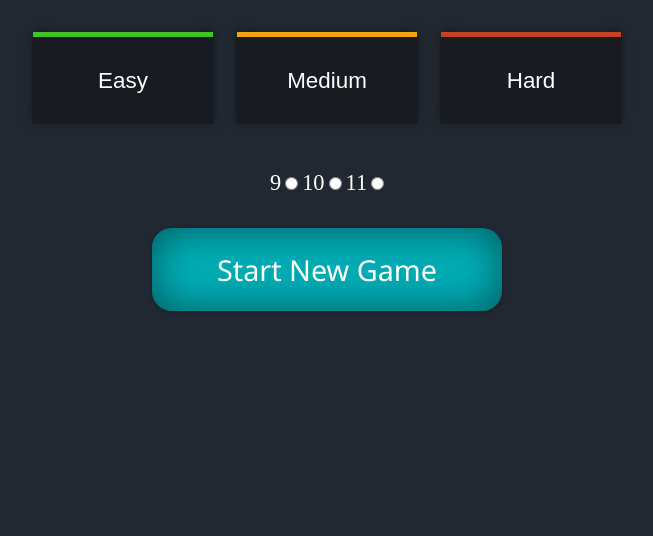
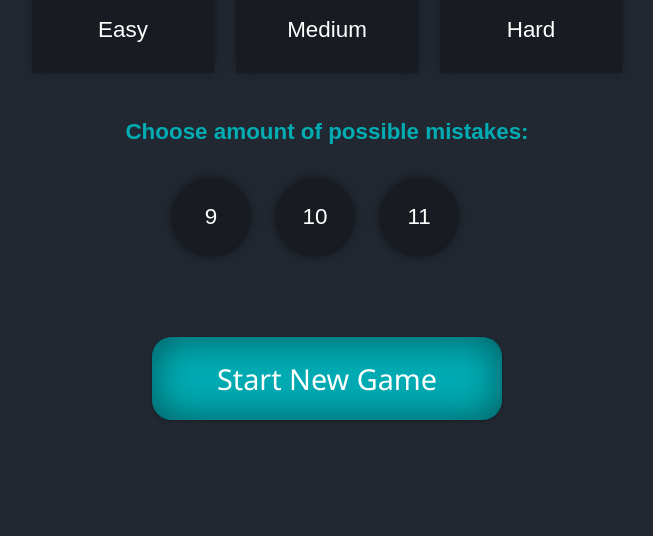
Before and after one commit to Balldoro/Hangman, a website built with webpack: page src/html/index.html in a window 1280 px wide. Shown: the part 264-800 px from the top of the page, without its empty margins (313-966 px from the left). Built offline with nearby package versions, Linux system fonts and the light colour scheme.

Commit message:
Style mistakes labels, add info to settings

```diff
--- a/src/html/index.html
+++ b/src/html/index.html
@@ -11,6 +11,7 @@
       <h1 class="hangman__title">Hangman Game</h1>
       <form class="settings">
         <div class="settings__difficulty-container">
+          <h2 class="settings__title">Choose difficulty level:</h2>
           <input
             type="radio"
             id="difficulty-1"
@@ -43,7 +44,7 @@
           >
         </div>
         <div class="settings__mistakes-container">
-          <label class="settings__mistake-label" for="mistakes-1">9</label>
+          <h2 class="settings__title">Choose amount of possible mistakes:</h2>
           <input
             type="radio"
             id="mistakes-1"
@@ -51,7 +52,7 @@
             class="settings__mistake"
             name="mistakes"
           />
-          <label class="settings__mistake-label" for="mistakes-2">10</label>
+          <label class="settings__mistake-label" for="mistakes-1">9</label>
           <input
             type="radio"
             id="mistakes-2"
@@ -59,7 +60,7 @@
             class="settings__mistake"
             name="mistakes"
           />
-          <label class="settings__mistake-label" for="mistakes-3">11</label>
+          <label class="settings__mistake-label" for="mistakes-2">10</label>
           <input
             type="radio"
             id="mistakes-3"
@@ -67,6 +68,7 @@
             class="settings__mistake"
             name="mistakes"
           />
+          <label class="settings__mistake-label" for="mistakes-3">11</label>
         </div>
         <button class="btn btn--start">Start New Game</button>
       </form>
--- a/src/scss/components/_settings.scss
+++ b/src/scss/components/_settings.scss
@@ -4,40 +4,47 @@
   justify-content: center;
   width: 100%;
   text-align: center;
-  &__difficulty-container {
+  &__title {
+    flex-basis: 100%;
+    margin-bottom: 2rem;
+    font-family: Arial, Helvetica, sans-serif;
+    font-size: $m-font;
+    color: $main-color;
+  }
+  &__difficulty-container,
+  &__mistakes-container {
     position: relative;
     display: flex;
+    flex-wrap: wrap;
     justify-content: center;
     align-items: center;
     margin-bottom: 3rem;
     width: 100%;
-    @media (max-width: 620px) {
-      flex-direction: column;
-    }
   }
-  &__difficulty {
+  &__difficulty,
+  &__mistake {
     opacity: 0;
     position: fixed;
     width: 0;
   }
   &__mistake-label,
   &__difficulty-label {
-    font-size: $m-font;
-    color: $text-color;
-  }
-
-  &__difficulty-label {
     position: relative;
-    width: 180px;
-    height: 90px;
     display: flex;
     justify-content: center;
     align-items: center;
     margin-right: 1.5rem;
     font-family: Arial, Helvetica, sans-serif;
-    box-shadow: 0 0 10px rgba(#000, 0.4);
+    font-size: $m-font;
+    color: $text-color;
+    box-shadow: 0 0 12px rgba(#000, 0.4);
     transition: all 0.5s;
     cursor: pointer;
+  }
+
+  &__difficulty-label {
+    width: 180px;
+    height: 90px;
     &::before {
       position: absolute;
       top: 5px;
@@ -48,6 +55,9 @@
       justify-content: center;
       align-items: center;
       background-color: $side-bg-color;
+      @media (max-width: 620px) {
+        flex-direction: column;
+      }
     }
     &:last-child {
       margin-right: 0;
@@ -93,4 +103,25 @@
     border-top: none;
     border-bottom: none;
   }
+  &__mistake-label {
+    width: 80px;
+    height: 80px;
+    background-color: $side-bg-color;
+    border-radius: 50%;
+    @media (max-width: 620px) {
+      margin-right: 1rem;
+      &:last-child {
+        margin-right: 0;
+      }
+    }
+  }
+  #mistakes-1:checked + label {
+    border: 4px solid $hard-color;
+  }
+  #mistakes-2:checked + label {
+    border: 4px solid $medium-color;
+  }
+  #mistakes-3:checked + label {
+    border: 4px solid $easy-color;
+  }
 }
```
